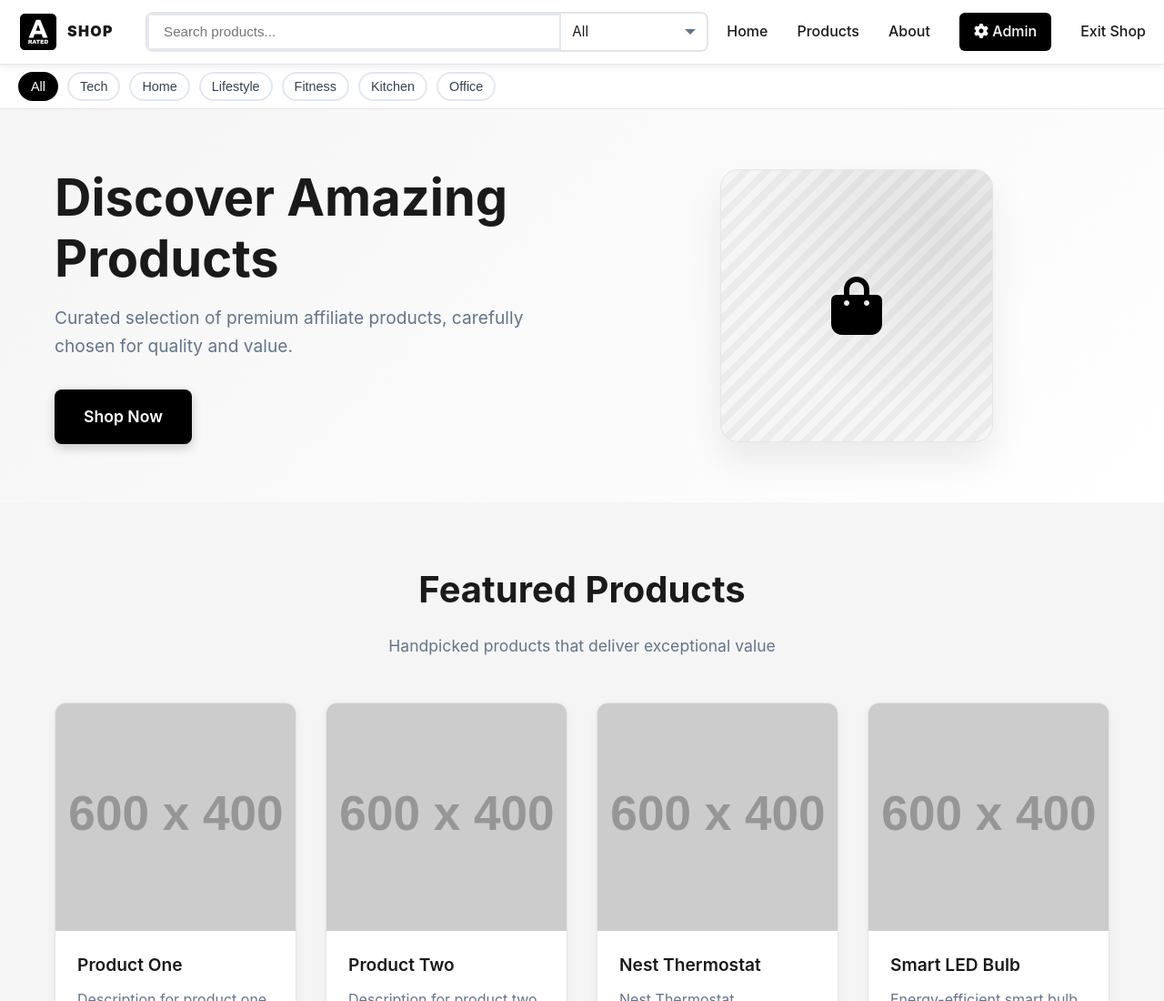
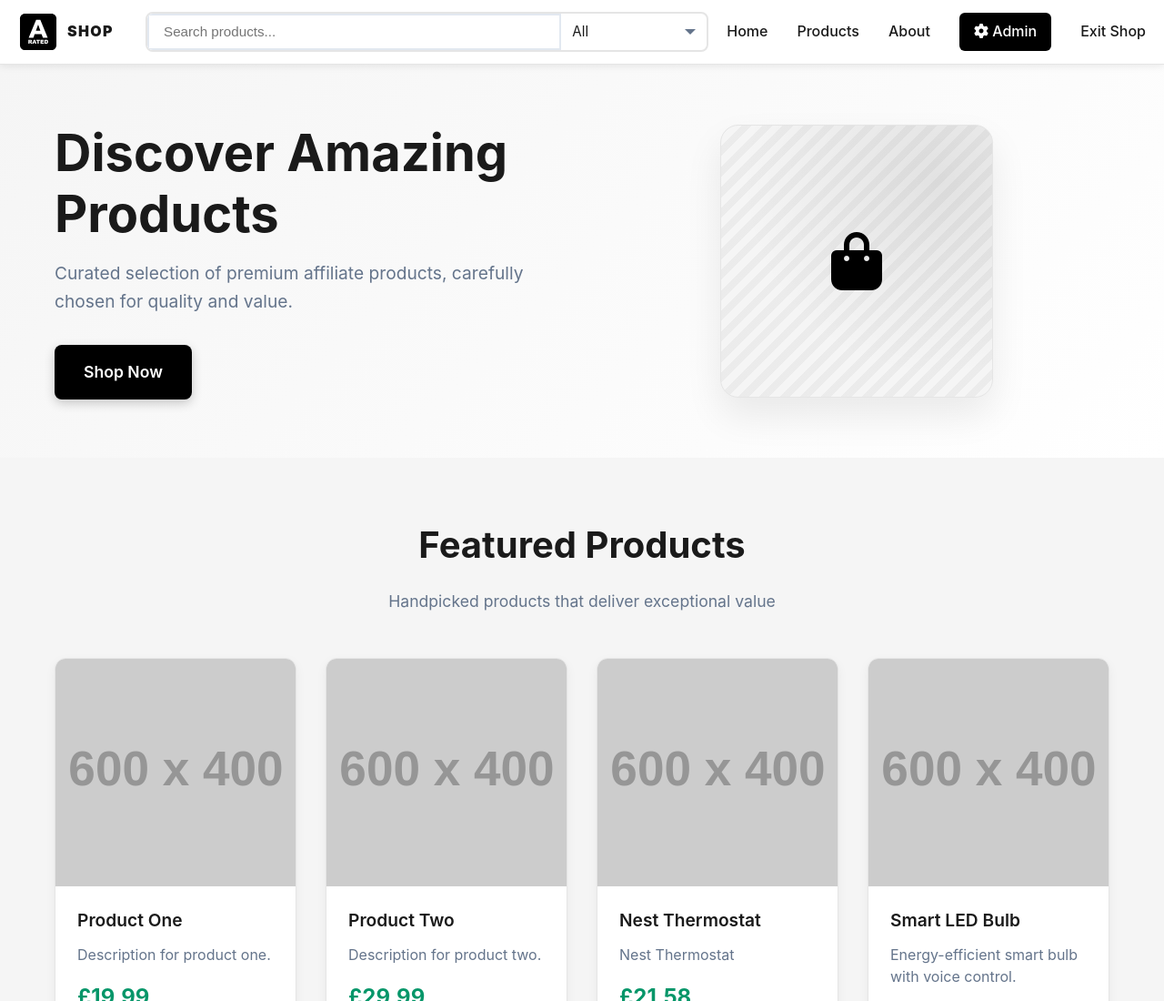
Before and after one commit to jkanbi/shop.arated.com, a website: page index.html in a window 1280 px wide. Shown: the top 1100 px of the page at 91% size. Drawn offline with Linux system fonts and the light colour scheme; placeholder pictures from the web are drawn by us.

Commit message:
remove category container

```diff
--- a/index.html
+++ b/index.html
@@ -76,18 +76,6 @@
     <!-- The header search-bar will be moved here on mobile via JS -->
   </div>
 
-  <!-- Category Bar -->
-  <div class="category-bar">
-    <div class="container category-container">
-      <button class="filter-btn active" data-category="all">All</button>
-      <button class="filter-btn" data-category="tech">Tech</button>
-      <button class="filter-btn" data-category="home">Home</button>
-      <button class="filter-btn" data-category="lifestyle">Lifestyle</button>
-      <button class="filter-btn" data-category="fitness">Fitness</button>
-      <button class="filter-btn" data-category="kitchen">Kitchen</button>
-      <button class="filter-btn" data-category="office">Office</button>
-    </div>
-  </div>
 
   <!-- Hero Section -->
   <section id="home" class="hero">
--- a/script.js
+++ b/script.js
@@ -23,7 +23,6 @@ function getProductLinks(product) {
 
 // DOM elements
 const productsGrid = document.getElementById('products-grid');
-const filterBtns = document.querySelectorAll('.filter-btn');
 const modal = document.getElementById('product-modal');
 const modalContent = document.getElementById('modal-product-content');
 const closeBtn = document.querySelector('.close');
@@ -64,14 +63,6 @@ document.addEventListener('DOMContentLoaded', function() {
 
 // Setup event listeners
 function setupEventListeners() {
-    // Filter buttons
-    filterBtns.forEach(btn => {
-        btn.addEventListener('click', () => {
-            const category = btn.dataset.category;
-            filterProducts(category);
-        });
-    });
-
     // Modal close
     closeBtn.addEventListener('click', closeModal);
     modal.addEventListener('click', (e) => {
@@ -292,14 +283,6 @@ function filterProducts(category) {
     // After updating currentFilter, apply combined search/market filters
     applySearchAndFilters();
 
-    // Update active state on category buttons
-    document.querySelectorAll('.filter-btn').forEach(b => {
-        if (b.dataset.category === category) {
-            b.classList.add('active');
-        } else {
-            b.classList.remove('active');
-        }
-    });
 
     // Keep the top category dropdown in sync with the selected category
     if (topCategoryFilterEl) {
--- a/styles.css
+++ b/styles.css
@@ -440,28 +440,6 @@ body {
     flex-wrap: wrap;
 }
 
-.filter-btn {
-    background: var(--color-surface);
-    border: 2px solid #e2e8f0;
-    color: #374151;
-    padding: 0.75rem 1.5rem;
-    border-radius: 8px;
-    cursor: pointer;
-    font-weight: 500;
-    transition: all 0.3s ease;
-    font-size: 0.95rem;
-}
-
-.filter-btn:hover {
-    border-color: var(--color-accent);
-    color: var(--color-accent);
-}
-
-.filter-btn.active {
-    background: var(--color-accent);
-    border-color: var(--color-accent);
-    color: var(--color-accent-contrast);
-}
 
 /* Products Grid - Arated.com style */
 .products-grid {
@@ -894,43 +872,13 @@ body {
         grid-template-columns: 1fr;
     }
 
-    .filter-btn {
-        padding: 0.5rem 1rem;
-        font-size: 0.9rem;
-    }
     .brand-word { font-size: 0.95rem; }
 }
 
-/* Category bar under header */
-.category-bar {
-  position: sticky;
-  top: 70px; /* same as navbar height */
-  z-index: 999;
-  background: var(--color-surface);
-  border-bottom: 1px solid var(--color-border);
-}
 
-.category-container {
-  display: flex;
-  align-items: center;
-  gap: 10px;
-  padding: 8px 20px;
-  overflow-x: auto;
-  max-width: none;
-  width: 100%;
-  margin: 0;
-}
-
-/* Buttons reuse .filter-btn styles but compact */
-.category-bar .filter-btn {
-  padding: 6px 12px;
-  border-radius: 999px;
-  font-size: 0.9rem;
-}
-
-/* Ensure page content doesn't hide under sticky bars */
+/* Ensure page content doesn't hide under sticky navbar */
 .hero { margin-top: 0; }
-body { scroll-padding-top: 120px; /* navbar + category bar */ }
+body { scroll-padding-top: 80px; /* navbar only */ }
 
 .modal-product-info .modal-links { display: flex; flex-direction: column; gap: 0.5rem; }
 .modal-product-info .modal-buy-btn { width: 100%; }
```
